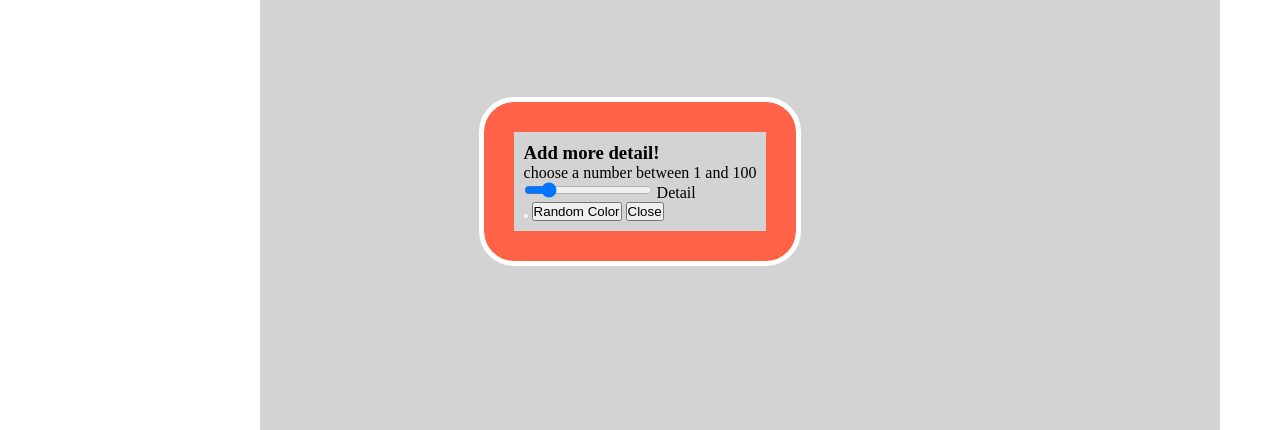
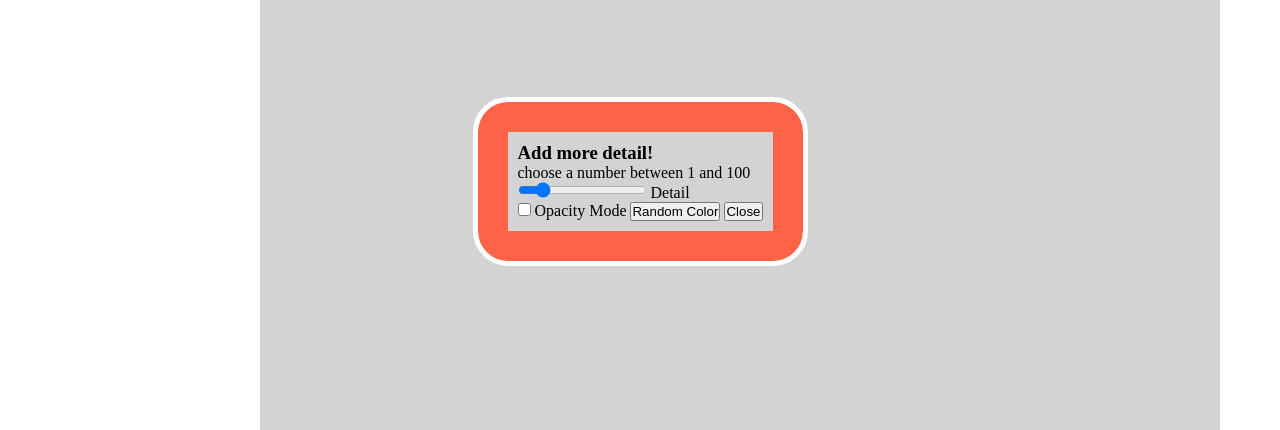
Before and after one commit to davissears/etch-a-sketch, a plain HTML site: page index.html in a window 1280 px wide. Both pictures are taken after a click on the button "detail". Shown: the top 430 px of the page. Drawn offline with Linux system fonts and the light colour scheme.

Commit message:
changed Opacity Mode Input to a Checkbox

```diff
--- a/index.html
+++ b/index.html
@@ -32,7 +32,14 @@
           />
           <label for="detail">Detail</label>
         </div>
-        <button class="settings" id="opacity-Mode"></button>
+        <input
+          class="settings"
+          name="opacity-Checkbox"
+          id="opacity-Mode"
+          type="checkbox"
+          value="opacity-Mode-On"
+        />
+        <label for="opacity-Checkbox">Opacity Mode</label>
         <button class="settings" id="random-Color-Button">Random Color</button>
         <button class="settings" id="modalClose">Close</button>
       </div>
```
